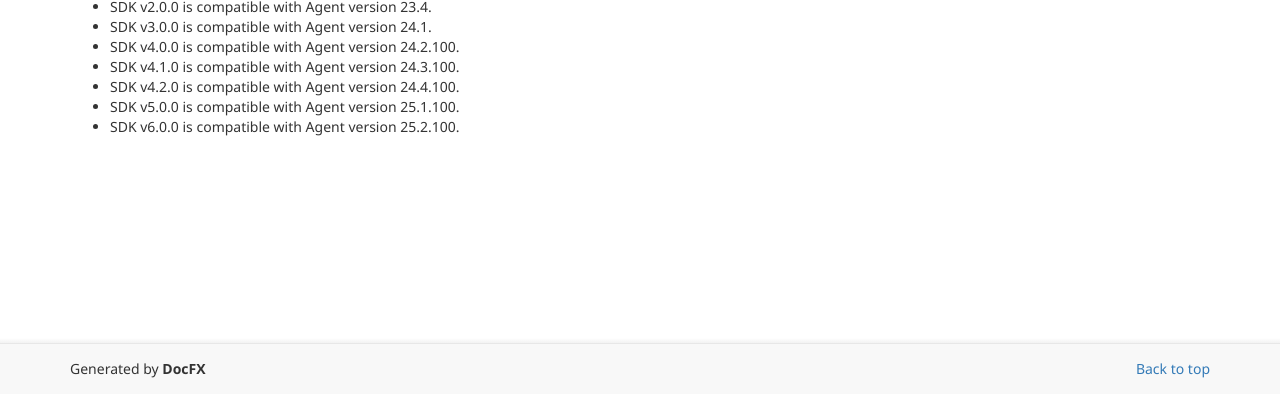
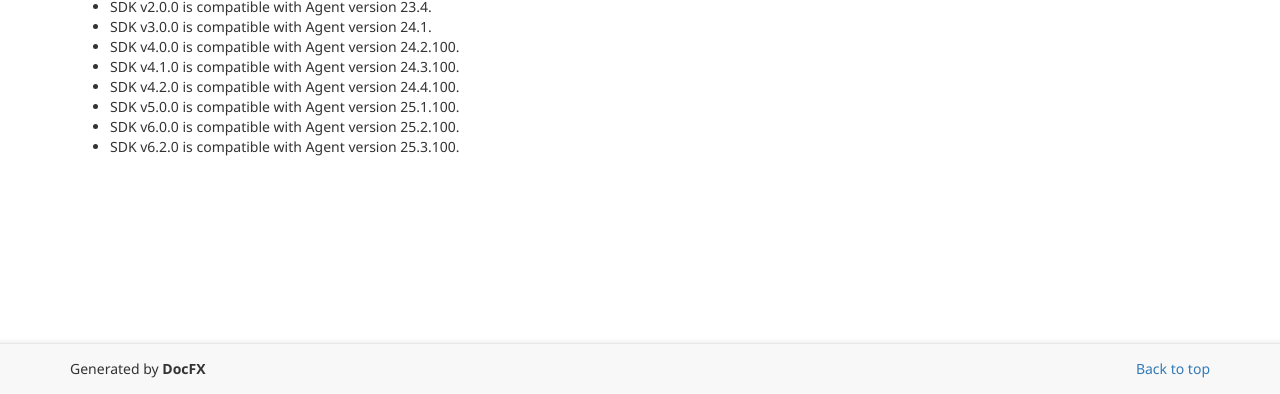
Before and after one commit to FileAnalysisSuite/adaptersdk-docfx, a plain HTML site: page index.html in a window 1280 px wide. Shown: the part 406-800 px from the top of the page. Drawn offline with Linux system fonts and the light colour scheme.

Commit message:
Release v6.2.0 Commit a085c965312eab4a5562ad26e0a1817e2305a37c Doc Commit #aa17f95

```diff
--- a/index.html
+++ b/index.html
@@ -78,6 +78,7 @@ and <a href="docs/samples.html">samples</a>.</p>
 <li>SDK v4.2.0 is compatible with Agent version 24.4.100.</li>
 <li>SDK v5.0.0 is compatible with Agent version 25.1.100.</li>
 <li>SDK v6.0.0 is compatible with Agent version 25.2.100.</li>
+<li>SDK v6.2.0 is compatible with Agent version 25.3.100.</li>
 </ul>
 </article>
           </div>
```
Also changed, not shown: manifest.json.
